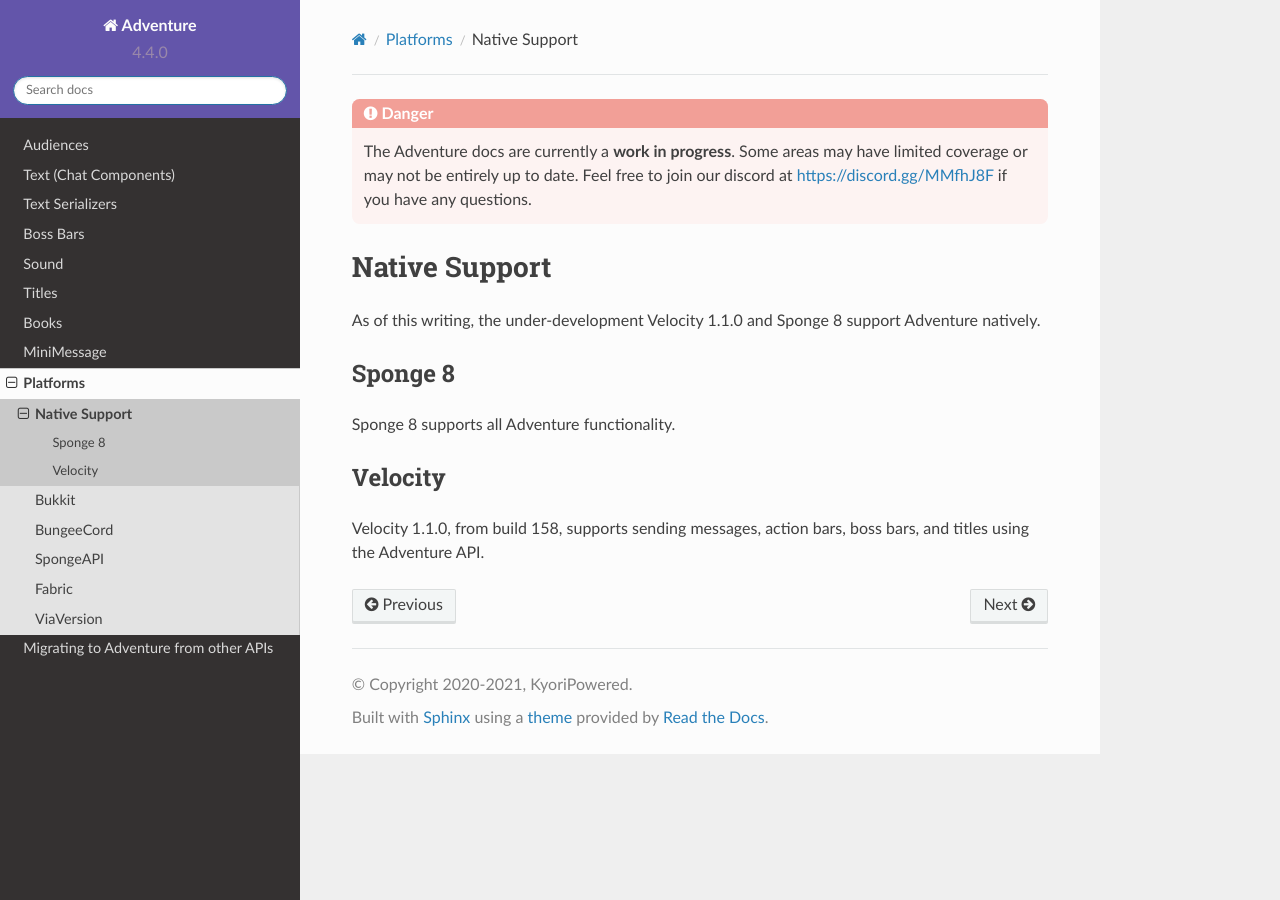
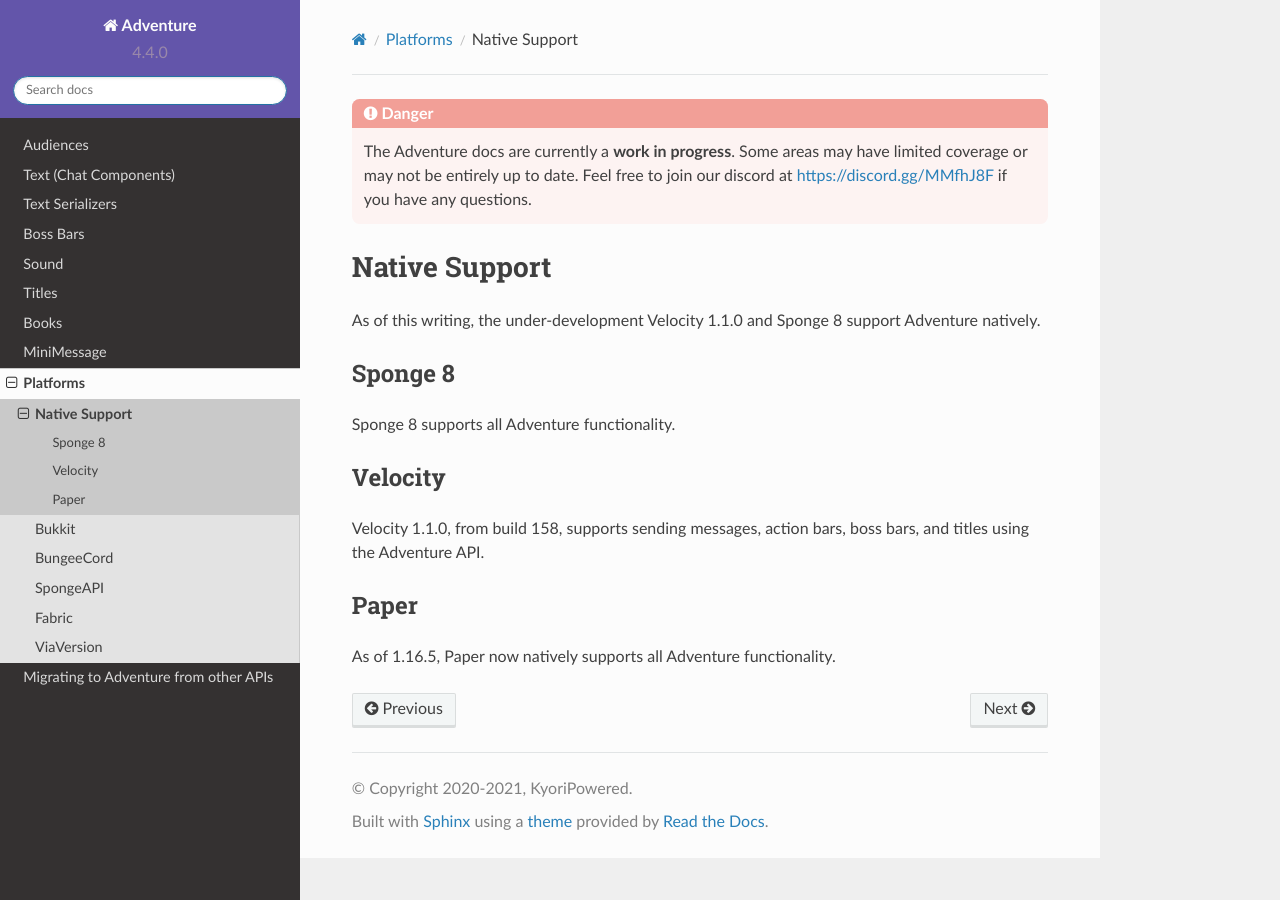
Before and after one commit to KyoriPowered/adventure-docs, a Sphinx documentation site: the page built from source/platform/native.rst, in a window 1280 px wide. Built offline with Sphinx 7.4.7 and the Read the Docs theme 2.0.0, drawn with Linux system fonts in a browser that asks for light colours.

Commit message:
Added Paper to the native section

```diff
--- a/source/platform/native.rst
+++ b/source/platform/native.rst
@@ -17,3 +17,8 @@ Velocity
 
 Velocity 1.1.0, from build 158, supports sending messages, action bars, boss bars, and titles
 using the Adventure API.
+
+Paper
+--------
+
+As of 1.16.5, Paper now natively supports all Adventure functionality.
```
